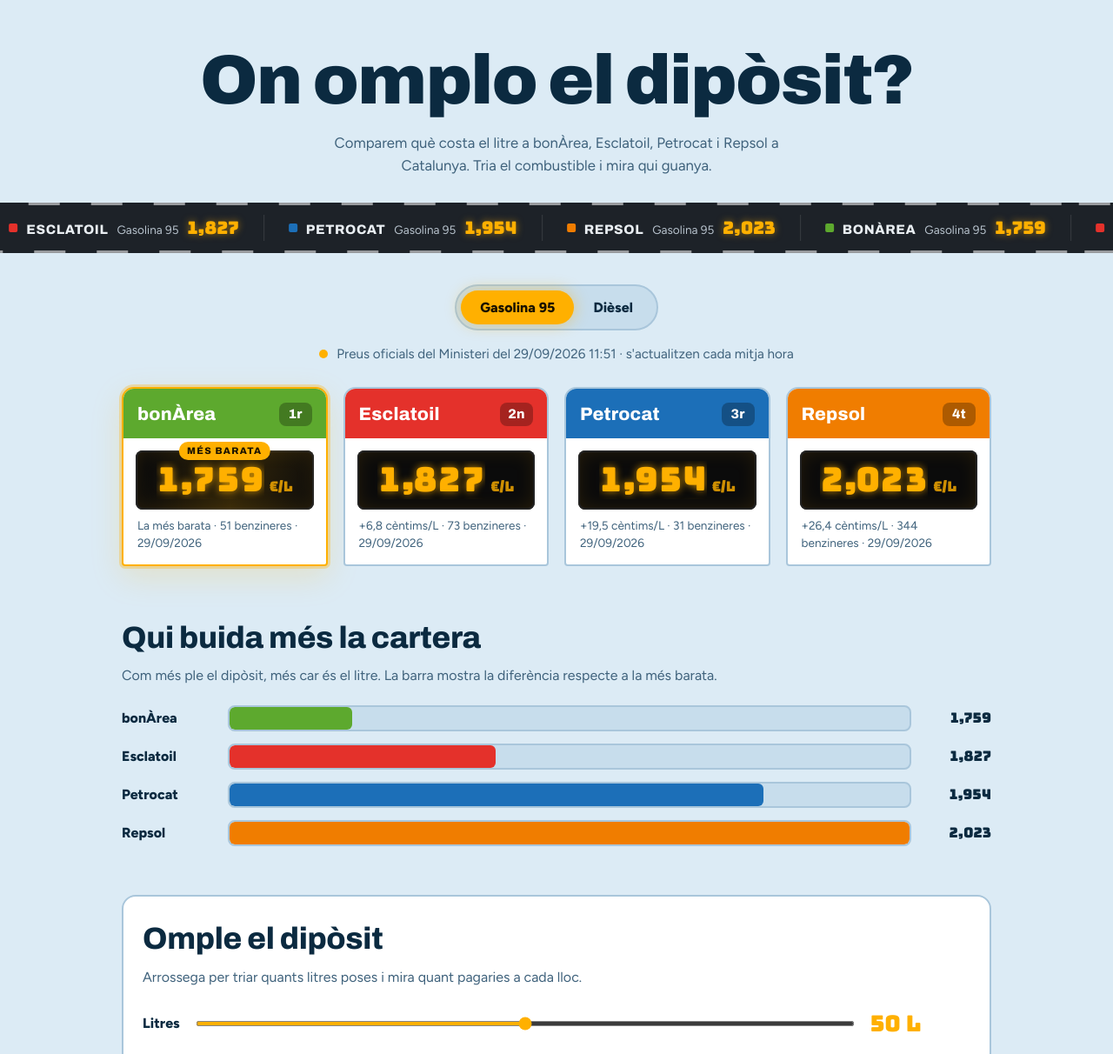
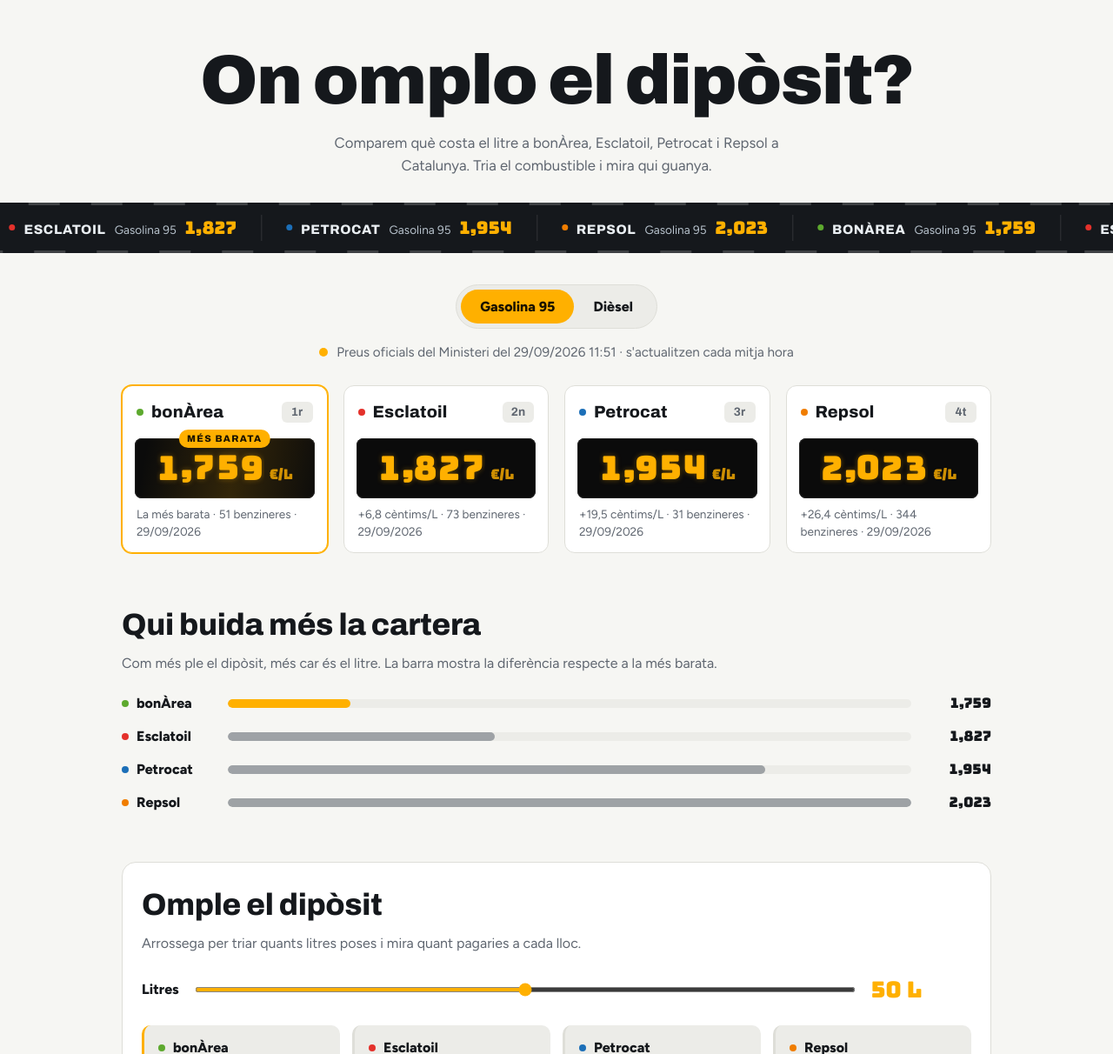
Before and after one commit to MartiFarranC/gulusinaCAT, a plain HTML site: page index.html in a window 1280 px wide. Shown: the top 1212 px of the page at 87% size. Drawn offline with Linux system fonts and the light colour scheme; no server answers.

Commit message:
Estil més minimalista
- Fons neutres i línies fines; l'ambre és l'únic color d'accent.
- El color de cada marca queda en un punt petit al costat del nom
  (i a les línies del gràfic, on cal per distingir-les).
- Barres primes, grises, i la més barata en ambre.
- En mòbil, els noms de les barres ja no salten de línia i, amb
  moviment reduït, el rètol de preus és una sola llista estàtica.

```diff
--- a/index.html
+++ b/index.html
@@ -12,15 +12,15 @@
   box-sizing:border-box;
   padding-top:env(safe-area-inset-top,0px);
   padding-bottom:env(safe-area-inset-bottom,0px);
-  --bg:#0E3B5C; --bg2:#0A2C45; --road:#161a1f; --ink:#F4F7FA; --muted:#A9C1D4;
-  --led:#FFB000; --panel:#123F63; --line:#2A5A80;
+  --bg:#0F1114; --bg2:#1A1D21; --road:#0A0B0D; --ink:#EEF1F4; --muted:#8B949E;
+  --led:#FFB000; --panel:#15181C; --line:#272C32;
   --ease:cubic-bezier(.16,1,.3,1);
   --head:"Archivo","Figtree",system-ui,sans-serif;
 }
 @media (prefers-color-scheme: light){
-  :root:not([data-theme="dark"]){ --bg:#DCEBF5; --bg2:#C7DDEC; --road:#1d2228; --ink:#0B2A40; --muted:#3F627C; --panel:#FFFFFF; --line:#A9C6DB; }
+  :root:not([data-theme="dark"]){ --bg:#F6F6F3; --bg2:#ECECE8; --road:#15181C; --ink:#15181C; --muted:#5F6670; --panel:#FFFFFF; --line:#DEDED8; }
 }
-:root[data-theme="light"]{ --bg:#DCEBF5; --bg2:#C7DDEC; --road:#1d2228; --ink:#0B2A40; --muted:#3F627C; --panel:#FFFFFF; --line:#A9C6DB; }
+:root[data-theme="light"]{ --bg:#F6F6F3; --bg2:#ECECE8; --road:#15181C; --ink:#15181C; --muted:#5F6670; --panel:#FFFFFF; --line:#DEDED8; }
 *,*::before,*::after{box-sizing:inherit}
 html{scroll-padding-top:env(safe-area-inset-top,0px)}
 body{margin:0;background:var(--bg);color:var(--ink);font-family:"Figtree",system-ui,sans-serif;line-height:1.5;overflow-x:hidden}
@@ -38,15 +38,15 @@
 /* TICKER: rètol de carretera amb els preus que llisquen */
 .ticker{position:relative;background:var(--road);color:#e9eef2;overflow:hidden;padding:14px 0;margin-top:8px}
 .ticker::before,.ticker::after{content:"";position:absolute;left:0;right:0;height:3px;
-  background:repeating-linear-gradient(90deg,rgba(255,255,255,.55) 0 36px,transparent 36px 72px);animation:lanes 1.1s linear infinite}
+  background:repeating-linear-gradient(90deg,rgba(255,255,255,.18) 0 36px,transparent 36px 72px);animation:lanes 1.1s linear infinite}
 .ticker::before{top:0}.ticker::after{bottom:0;animation-direction:reverse}
 .track{display:flex;width:max-content;animation:scroll 38s linear infinite}
 .ticker:hover .track{animation-play-state:paused}
 .tk{display:flex;align-items:baseline;gap:10px;padding:0 28px;white-space:nowrap;border-right:1px solid rgba(255,255,255,.12)}
 .tk b{font-family:var(--head);font-weight:800;font-stretch:110%;text-transform:uppercase;letter-spacing:.04em;font-size:.95rem}
-.tk .p{font-family:"Bungee",Impact,sans-serif;color:var(--led);text-shadow:0 0 8px rgba(255,176,0,.55);font-size:1.25rem}
+.tk .p{font-family:"Bungee",Impact,sans-serif;color:var(--led);font-size:1.25rem}
 .tk .t{font-size:.85rem;color:#b7c2cc}
-.tk .sw{width:10px;height:10px;border-radius:2px;align-self:center}
+.tk .sw{width:7px;height:7px;border-radius:50%;align-self:center}
 @keyframes lanes{to{background-position:-72px 0}}
 @keyframes scroll{to{transform:translateX(-50%)}}
 
@@ -59,22 +59,23 @@
 @keyframes ping{70%{box-shadow:0 0 0 10px rgba(61,220,107,0)}100%{box-shadow:0 0 0 0 rgba(61,220,107,0)}}
 @keyframes blink{to{opacity:.2}}
 .controls{display:flex;flex-wrap:wrap;gap:16px;justify-content:center;align-items:center;margin:36px 0 28px}
-.toggle{position:relative;display:inline-flex;background:var(--bg2);border:2px solid var(--line);border-radius:999px;padding:5px}
+.toggle{position:relative;display:inline-flex;background:var(--bg2);border:1px solid var(--line);border-radius:999px;padding:5px}
 .toggle button{position:relative;z-index:1;border:0;background:none;color:var(--ink);font:800 1rem "Figtree",sans-serif;padding:10px 22px;border-radius:999px;cursor:pointer;transition:color .3s}
 .toggle button[aria-pressed="true"]{color:#1a1200}
-.toggle .pill{position:absolute;top:5px;bottom:5px;left:5px;border-radius:999px;background:var(--led);transition:transform .5s var(--ease),width .5s var(--ease);box-shadow:0 0 18px rgba(255,176,0,.45)}
+.toggle .pill{position:absolute;top:5px;bottom:5px;left:5px;border-radius:999px;background:var(--led);transition:transform .5s var(--ease),width .5s var(--ease);}
 button:focus-visible,input:focus-visible,a:focus-visible,summary:focus-visible{outline:3px solid var(--led);outline-offset:3px}
 
 /* TOTEMS */
 .totems{display:grid;grid-template-columns:repeat(auto-fit,minmax(210px,1fr));gap:18px;position:relative}
-.totem{position:relative;background:var(--panel);border:2px solid var(--line);border-radius:14px 14px 4px 4px;padding:0 0 14px;overflow:hidden;opacity:0;transform:translateY(24px);transition:box-shadow .4s,border-color .4s,translate .4s var(--ease)}
+.totem{position:relative;background:var(--panel);border:1px solid var(--line);border-radius:12px;padding:0 0 14px;overflow:hidden;opacity:0;transform:translateY(24px);transition:box-shadow .4s,border-color .4s,translate .4s var(--ease)}
 .totem.in{animation:enter .9s var(--ease) forwards}
 .totem:hover{translate:0 -4px}
 @keyframes enter{to{opacity:1;transform:none}}
-.brand{padding:14px 16px 12px;color:#fff;font-family:var(--head);font-weight:800;font-stretch:110%;font-size:1.3rem;letter-spacing:.01em;display:flex;align-items:center;justify-content:space-between;gap:8px}
-.rank{font-family:var(--head);font-weight:800;background:rgba(0,0,0,.28);border-radius:8px;min-width:38px;text-align:center;padding:2px 6px;font-size:.95rem}
-.board{position:relative;margin:14px 14px 8px;background:#0b0b0b;border-radius:8px;padding:12px 10px;display:flex;justify-content:center;align-items:baseline;box-shadow:inset 0 0 0 2px #222,inset 0 0 22px rgba(255,176,0,.12)}
-.digits{display:flex;font-family:"Bungee",Impact,sans-serif;font-size:2.4rem;color:var(--led);text-shadow:0 0 10px rgba(255,176,0,.75);height:1.15em;line-height:1.15em;overflow:hidden}
+.brand{padding:16px 16px 2px;color:var(--ink);font-family:var(--head);font-weight:800;font-stretch:110%;font-size:1.2rem;letter-spacing:.01em;display:flex;align-items:center;justify-content:space-between;gap:8px}
+.rank{font-family:var(--head);font-weight:700;background:var(--bg2);color:var(--muted);border-radius:6px;min-width:36px;text-align:center;padding:2px 6px;font-size:.85rem}
+.bd{display:inline-block;width:8px;height:8px;border-radius:50%;margin-right:9px;vertical-align:middle;position:relative;top:-1px}
+.board{position:relative;margin:14px 14px 8px;background:#0b0b0b;border-radius:8px;padding:12px 10px;display:flex;justify-content:center;align-items:baseline;box-shadow:inset 0 0 0 1px #222}
+.digits{display:flex;font-family:"Bungee",Impact,sans-serif;font-size:2.4rem;color:var(--led);text-shadow:0 0 6px rgba(255,176,0,.35);height:1.15em;line-height:1.15em;overflow:hidden}
 .col{display:flex;flex-direction:column;transition:transform 1.2s var(--ease)}
 .col span{height:1.15em;text-align:center;width:.72em}
 .sep{width:.35em;text-align:center}
@@ -83,7 +84,7 @@
 .trend{padding:0 16px;margin:4px 0 0;font-size:.85rem;font-weight:600;color:var(--ink)}
 .trend[hidden]{display:none}
 .badge{position:absolute;z-index:1;left:50%;top:-10px;translate:-50% 0;background:var(--led);color:#1a1200;font:800 .68rem/1 var(--head);letter-spacing:.12em;text-transform:uppercase;padding:5px 9px;border-radius:999px;opacity:0;scale:.8;transition:opacity .4s,scale .5s var(--ease);white-space:nowrap}
-.totem.best{border-color:var(--led);box-shadow:0 0 0 3px rgba(255,176,0,.3),0 12px 36px rgba(255,176,0,.18)}
+.totem.best{border-color:var(--led);box-shadow:0 0 0 1px var(--led)}
 .totem.best .badge{opacity:1;scale:1}
 .totem.best .board::after{content:"";position:absolute;inset:0;border-radius:8px;background:linear-gradient(100deg,transparent 30%,rgba(255,176,0,.16) 50%,transparent 70%);background-size:250% 100%;animation:sheen 3.2s ease-in-out 1s infinite;pointer-events:none}
 @keyframes sheen{0%{background-position:120% 0}60%,100%{background-position:-120% 0}}
@@ -93,16 +94,17 @@
 h2{font-family:var(--head);font-weight:800;font-stretch:108%;letter-spacing:-.01em;font-size:clamp(1.5rem,3.6vw,2.2rem);margin:0 0 6px}
 .lead{color:var(--muted);margin:0 0 22px;max-width:44em}
 .tank-row{display:grid;grid-template-columns:110px 1fr 80px;gap:12px;align-items:center;margin-bottom:14px}
-.tank-row b{font-weight:800}
-.tank{position:relative;height:30px;background:var(--bg2);border:2px solid var(--line);border-radius:8px;overflow:hidden}
-.fluid{position:absolute;inset:0 auto 0 0;width:0;border-radius:6px;transition:width 1.4s var(--ease);overflow:hidden}
+.tank-row b{font-weight:800;white-space:nowrap}
+.tank{position:relative;height:10px;background:var(--bg2);border-radius:999px;overflow:hidden}
+.fluid{position:absolute;inset:0 auto 0 0;width:0;border-radius:999px;background:var(--muted);opacity:.55;transition:width 1.4s var(--ease);overflow:hidden}
 .fluid::after{content:"";position:absolute;inset:0;background:linear-gradient(100deg,transparent 20%,rgba(255,255,255,.35) 50%,transparent 80%);transform:translateX(-100%)}
 .fluid.shine::after{animation:shine 1.3s var(--ease) .3s}
 @keyframes shine{to{transform:translateX(100%)}}
+.tank-row.best .fluid{background:var(--led);opacity:1}
 .tank-row .val{font-family:"Bungee",sans-serif;text-align:right}
 
 /* HISTÒRIC */
-.chart{position:relative;background:#0b0b0b;border-radius:12px;padding:10px 6px 4px;box-shadow:inset 0 0 0 2px #222}
+.chart{position:relative;background:#0b0b0b;border-radius:12px;padding:10px 6px 4px;box-shadow:inset 0 0 0 1px #222}
 .chart svg{display:block;width:100%;height:auto;border-radius:8px;touch-action:pan-y}
 .chart svg:focus{outline:none}
 .chart svg.kb:focus-visible{outline:3px solid var(--led);outline-offset:3px}
@@ -129,30 +131,29 @@
 .hist-table th:first-child,.hist-table td:first-child{text-align:left}
 
 /* CALC */
-.calc{background:var(--panel);border:2px solid var(--line);border-radius:16px;padding:22px}
+.calc{background:var(--panel);border:1px solid var(--line);border-radius:16px;padding:22px}
 .slider{display:flex;align-items:center;gap:16px;flex-wrap:wrap;margin-bottom:22px}
 .slider label{font-weight:800}
 input[type=range]{flex:1;min-width:180px;accent-color:var(--led);height:6px}
 .litres{font-family:"Bungee",sans-serif;font-size:1.6rem;color:var(--led);min-width:4.5em}
 .bill{display:grid;grid-template-columns:repeat(auto-fit,minmax(200px,1fr));gap:14px}
-.ticket{background:var(--bg2);border-radius:10px;padding:14px 16px;border-left:6px solid;position:relative;overflow:hidden;transition:box-shadow .4s}
+.ticket{background:var(--bg2);border-radius:10px;padding:14px 16px;border-left:3px solid var(--line);position:relative;overflow:hidden;transition:box-shadow .4s}
 .ticket .n{font-weight:800}
 .ticket .tot{font-family:var(--head);font-weight:800;font-stretch:105%;font-size:1.8rem;font-variant-numeric:tabular-nums}
 .ticket .save{font-size:.9rem;color:var(--muted)}
-.ticket.best{box-shadow:inset 0 0 0 2px rgba(255,176,0,.55)}
+.ticket.best{border-left-color:var(--led)}
 .ticket.best .save{color:var(--led);font-weight:800}
 .verdict{margin-top:20px;font-size:1.1rem;font-weight:600}
 .verdict strong{color:var(--led)}
 
-footer{color:var(--muted);font-size:.85rem;padding:20px 0 40px;border-top:2px dashed var(--line)}
+footer{color:var(--muted);font-size:.85rem;padding:20px 0 40px;border-top:1px solid var(--line)}
 footer a{color:var(--ink)}
 
-@media (max-width:560px){ .tank-row{grid-template-columns:84px 1fr 64px} .digits{font-size:2rem} }
+@media (max-width:560px){ .tank-row{grid-template-columns:104px 1fr 52px;gap:10px} .digits{font-size:2rem} }
 @media (prefers-reduced-motion: reduce){
   *,*::before,*::after{animation:none!important;transition:none!important}
   .totem{opacity:1;transform:none}
-  .track{flex-wrap:wrap;justify-content:center;width:auto;row-gap:8px}
-  .track [data-copy]{display:none}
+  .track{justify-content:center;width:auto}
 }
 </style>
 </head>
@@ -233,7 +234,7 @@
 const wrap=document.getElementById("totems");
 BRANDS.forEach((b,i)=>{
   const el=document.createElement("article");el.className="totem";el.id="t-"+b.id;
-  el.innerHTML=`<div class="brand" style="background:${b.color}"><span>${b.nom}</span><span class="rank"></span></div>
+  el.innerHTML=`<div class="brand"><span><i class="bd" style="background:${b.color}"></i>${b.nom}</span><span class="rank"></span></div>
   <div class="board"><div class="badge" aria-hidden="true">Més barata</div><div class="digits" aria-hidden="true"></div><span class="eur">€/L</span></div>
   <p class="meta"></p><p class="trend" hidden></p>`;
   wrap.appendChild(el);
@@ -255,13 +256,13 @@
 const tanks=document.getElementById("tanks");
 BRANDS.forEach(b=>{
   const r=document.createElement("div");r.className="tank-row";r.id="k-"+b.id;
-  r.innerHTML=`<b>${b.nom}</b><div class="tank"><div class="fluid" style="background:${b.color}"></div></div><span class="val"></span>`;
+  r.innerHTML=`<b><i class="bd" style="background:${b.color}"></i>${b.nom}</b><div class="tank"><div class="fluid"></div></div><span class="val"></span>`;
   tanks.appendChild(r);
 });
 
 /* Bill */
 const bill=document.getElementById("bill");
-BRANDS.forEach(b=>{const d=document.createElement("div");d.className="ticket";d.id="b-"+b.id;d.style.borderColor=b.color;d.innerHTML=`<div class="n">${b.nom}</div><div class="tot">0 €</div><div class="save"></div>`;bill.appendChild(d)});
+BRANDS.forEach(b=>{const d=document.createElement("div");d.className="ticket";d.id="b-"+b.id;d.innerHTML=`<div class="n"><i class="bd" style="background:${b.color}"></i>${b.nom}</div><div class="tot">0 €</div><div class="save"></div>`;bill.appendChild(d)});
 
 function countTo(el,to){
   const from=parseFloat(el.dataset.v||0);el.dataset.v=to;
@@ -366,9 +367,10 @@
 /* Rètol que llisca */
 function updateTicker(sorted){
   const track=document.getElementById("track");track.replaceChildren();
-  for(let copy=0;copy<2;copy++){
-    const g=document.createElement("div");g.style.display="flex";if(copy)g.dataset.copy="";
-    for(let rep=0;rep<2;rep++)sorted.forEach(b=>{
+  // Amb moviment reduït, una sola fila estàtica que s'ajusta a l'amplada
+  for(let copy=0;copy<(reduce?1:2);copy++){
+    const g=document.createElement("div");g.style.display="flex";if(reduce){g.style.flexWrap="wrap";g.style.justifyContent="center";g.style.rowGap="8px"}
+    for(let rep=0;rep<(reduce?1:2);rep++)sorted.forEach(b=>{
       const it=document.createElement("div");it.className="tk";
       const sw=document.createElement("span");sw.className="sw";sw.style.background=b.color;
       const n=document.createElement("b");n.textContent=b.nom;
@@ -394,7 +396,7 @@
     const tr=trend(b),te=el.querySelector(".trend");te.hidden=!tr;te.textContent=tr?tr.txt:"";
     el.setAttribute("aria-label",`${b.nom}: ${fmt(b[fuel])} euros el litre, posició ${i+1}`);
     el.classList.toggle("best",i===0);
-    const k=document.getElementById("k-"+b.id),f=k.querySelector(".fluid");
+    const k=document.getElementById("k-"+b.id),f=k.querySelector(".fluid");k.classList.toggle("best",i===0);
     const pct=18+82*((b[fuel]-min)/((max-min)||1));
     if(f.style.width!==pct+"%"){f.style.width=pct+"%";if(!reduce){f.classList.remove("shine");void f.offsetWidth;f.classList.add("shine")}}
     k.querySelector(".val").textContent=fmt(b[fuel]);
```
